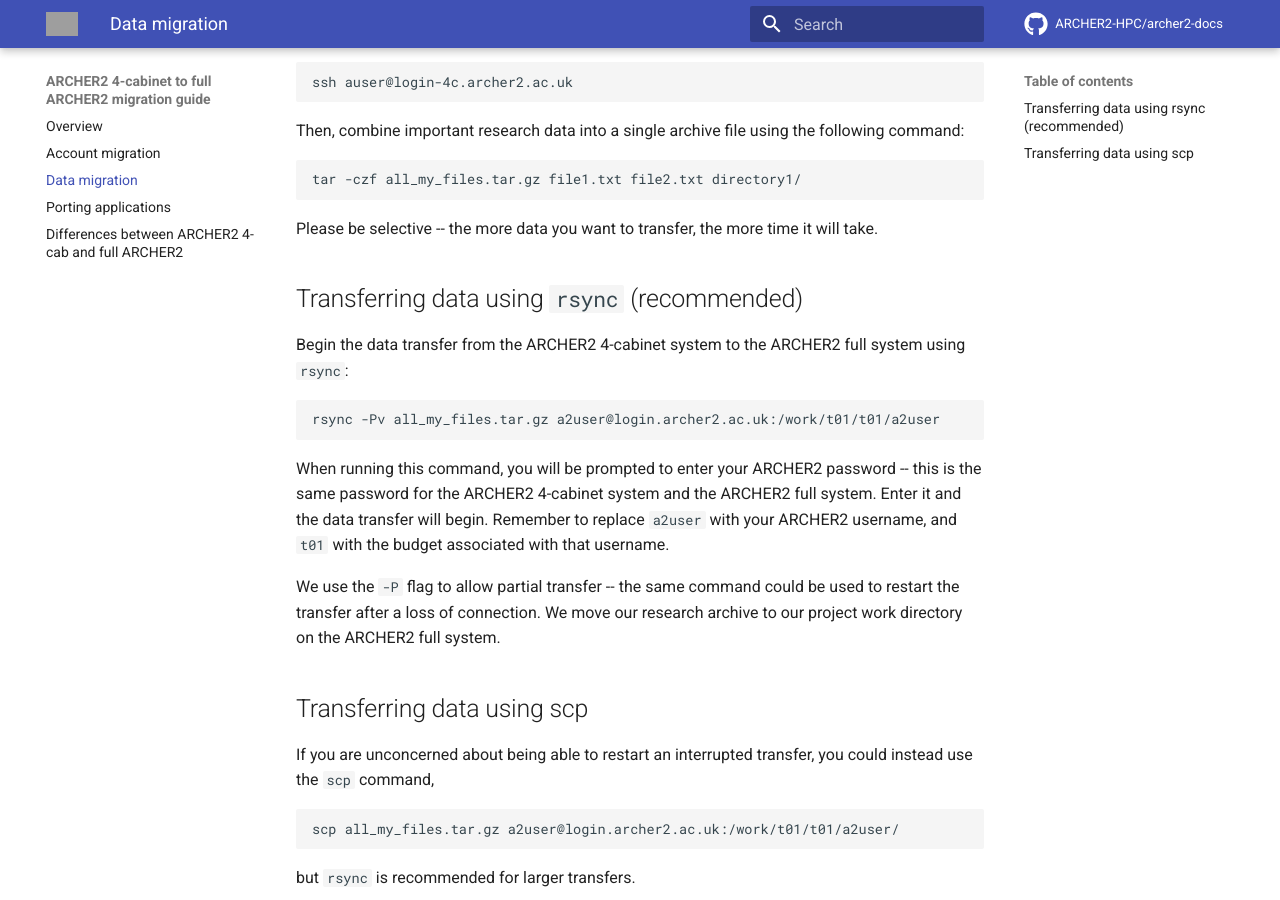
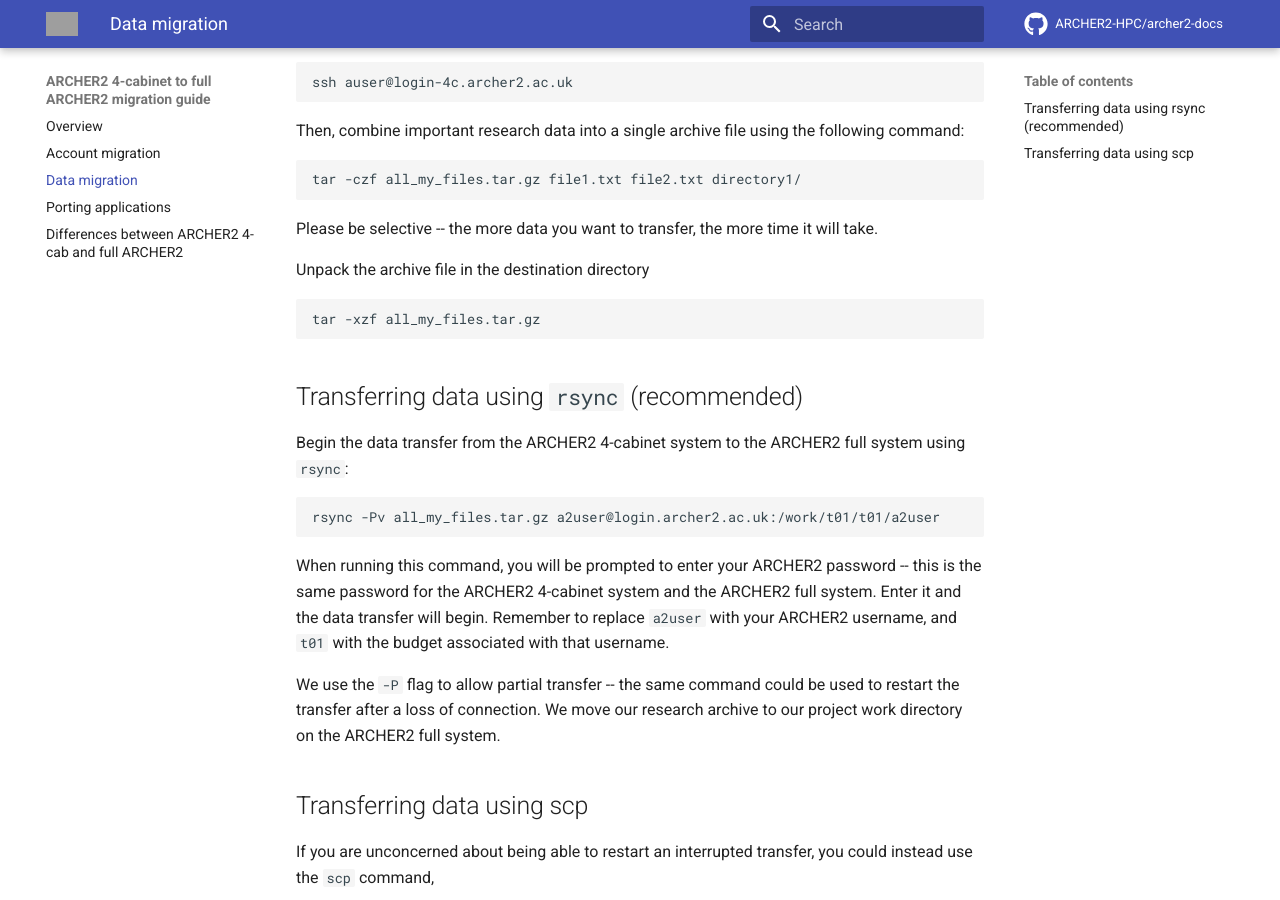
Before and after one commit to ARCHER2-HPC/archer2-docs, an MkDocs documentation site: the page built from docs/archer2-migration/data-migration.md, in a window 1280 px wide and 900 px high, scrolled down 764 px. Built offline with MkDocs 1.6.1 and Material for MkDocs 9.7.7, drawn with Linux system fonts in a browser that asks for light colours; comment, search, counter and statistics services are not loaded; grey boxes are pictures that could not be loaded.

Commit message:
Give the untar command as well

```diff
--- a/docs/archer2-migration/data-migration.md
+++ b/docs/archer2-migration/data-migration.md
@@ -34,6 +34,10 @@
 Please be selective -- the more data you want to transfer, the more time it
 will take.
 
+Unpack the archive file in the destination directory
+
+    tar -xzf all_my_files.tar.gz
+
 ## Transferring data using `rsync` (recommended)
 
 Begin the data transfer from the ARCHER2 4-cabinet system to the ARCHER2 full
```
